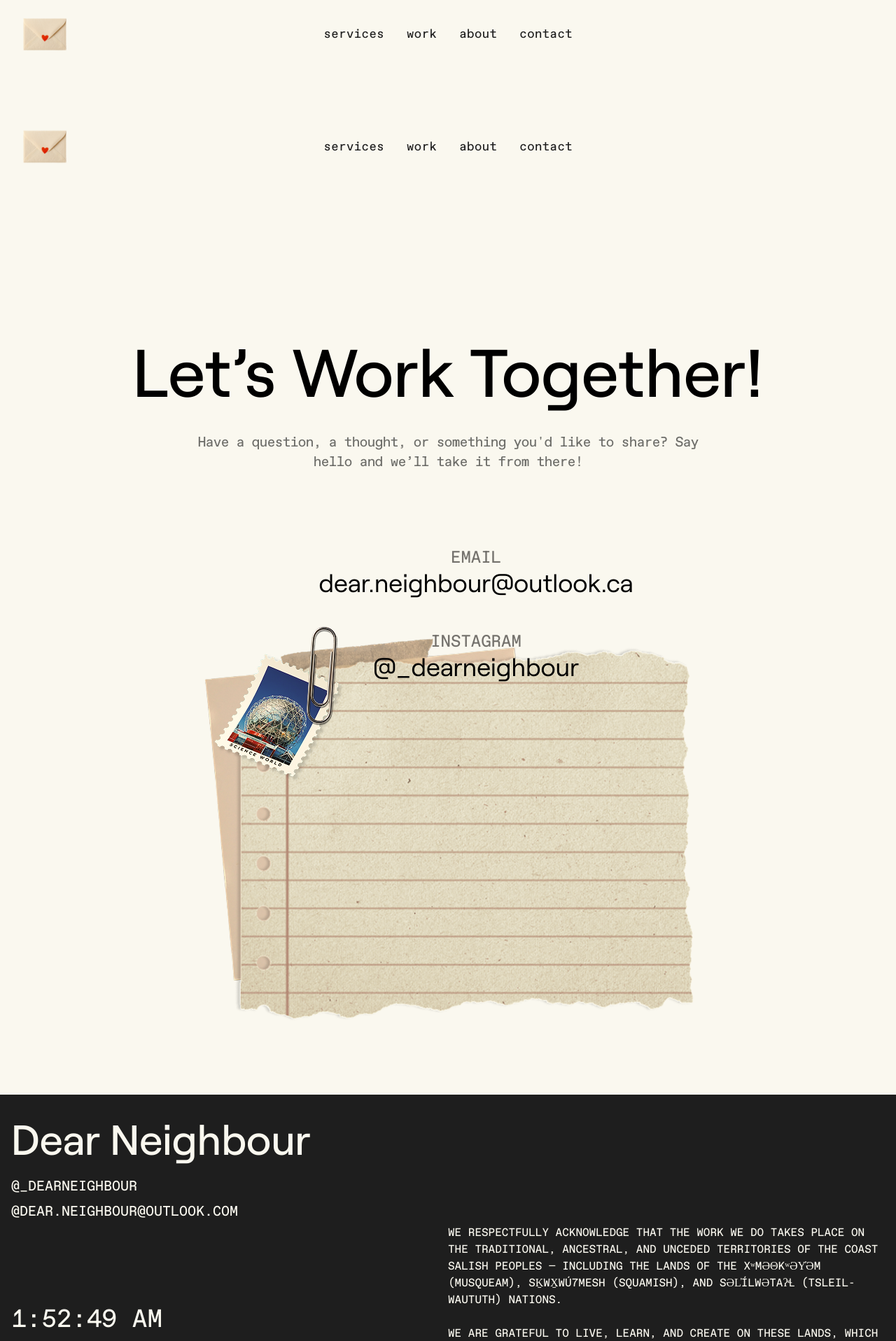
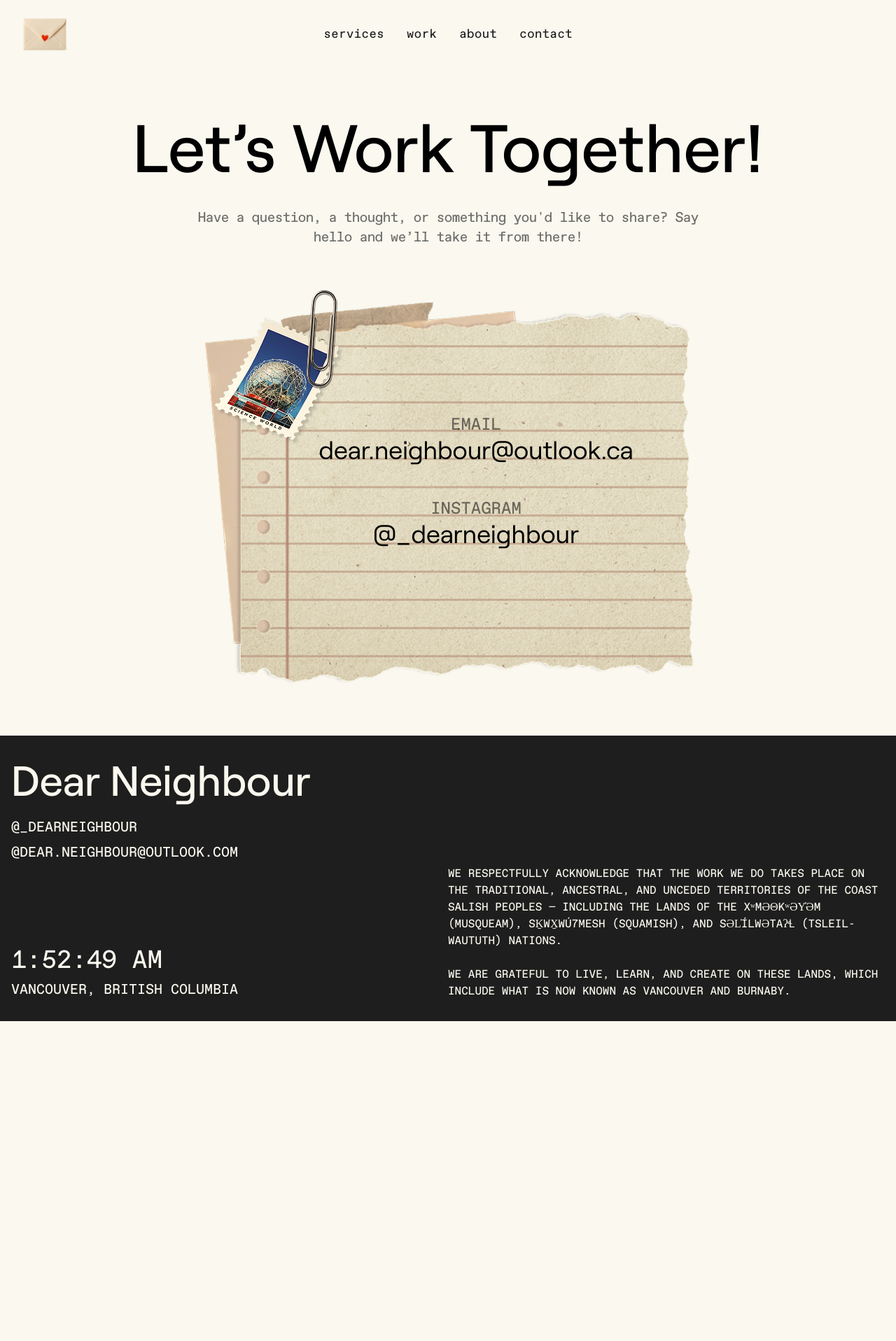
Before and after one commit to tinaduo/dear-neighbour, a Next.js app: page /contact in a window 1280 px wide. Shown: the top 1916 px of the page at 70% size. After the commit the page ends 1459 px from the top, so only its background shows below. Built offline with nearby package versions, Linux system fonts and the light colour scheme.

Commit message:
fix contact page

```diff
--- a/components/ProjectBlock.tsx
+++ b/components/ProjectBlock.tsx
@@ -3,11 +3,11 @@ import Link from "next/link";
 export default function ProjectBlock({name, copy, image, url, wide=false}:{name:string, copy:string, image:string, url:string, wide?:boolean}) {
 
   return(
-    <div className={`flex flex-col justify-center w-full ${wide?"items-start md:col-span-2":"items-center"}`}>
+    <div className={`flex flex-col justify-center w-full ${wide?"items-start md:col-span-2 md:relative":"items-center"}`}>
       <img src={image} className="rounded-xl"/>
-      <div className={`flex flex-col items-start justify-start gap-3 ${wide?"absolute top-145 pl-12 text-white":undefined}`}>
+      <div className={`flex flex-col items-start justify-start gap-3 ${wide?"md:absolute bottom-12 md:pl-12 md:text-white":undefined}`}>
         <h3 className="text-3xl font-['Roobert'] font-medium mt-3">{name}</h3>
-        <p className={`text-l md:max-w-1/2 ${wide?"text-white":"text-gray-700"}`}>{copy}</p>
+        <p className={`text-l md:max-w-1/2 ${wide?"md:text-white":"text-gray-700"}`}>{copy}</p>
         <Link className="italic underline text-xl mt-2 hover:text-gray-500" href={url}>VIEW PROJECT</Link>
       </div>
     </div>
--- a/src/app/contact/page.tsx
+++ b/src/app/contact/page.tsx
@@ -1,11 +1,6 @@
-import Footer from "../../../components/Footer";
-import NavBar from "../../../components/NavBar";
-
 export default function Services() {
     return (
-        <>
-            <NavBar />
-            <main className="flex flex-col mx-4 items-center justify-center min-h-screen space-y-40 my-16 2xl:mx-[195px]">
+        <main>
             <section className="flex flex-col items-center">
                 <h1 className="text-center justify-center text-8xl font-medium font-['Roobert']">
                     Let’s Work Together!
@@ -14,9 +9,9 @@ export default function Services() {
                     Have a question, a thought, or something you'd like to share? Say hello and we’ll take it from there!
                 </p>
             </section>
-                <section className="flex flex-col items-center space-y-8">
+            <section className="flex flex-col items-center relative">
                 <img src="/images/postcards/sticky-note.png" alt="Sticky Note" className=" " />
-                      <div className="flex flex-col items-center justify-center space-y-4 absolute top-195 pl-20">
+                <div className="flex flex-col items-center justify-center space-y-4 absolute bottom-0 top-0 pl-20">
                     <div>
                     <h6
                         className="opacity-80 text-center justify-center text-stone-900/75 text-2xl font-['FavoritMono']"
@@ -46,7 +41,5 @@ export default function Services() {
                 </div>
                 </section>
         </main>
-            <Footer />
-        </>
     );
 }
```
Lines whose indentation alone changed are shown as unchanged.
